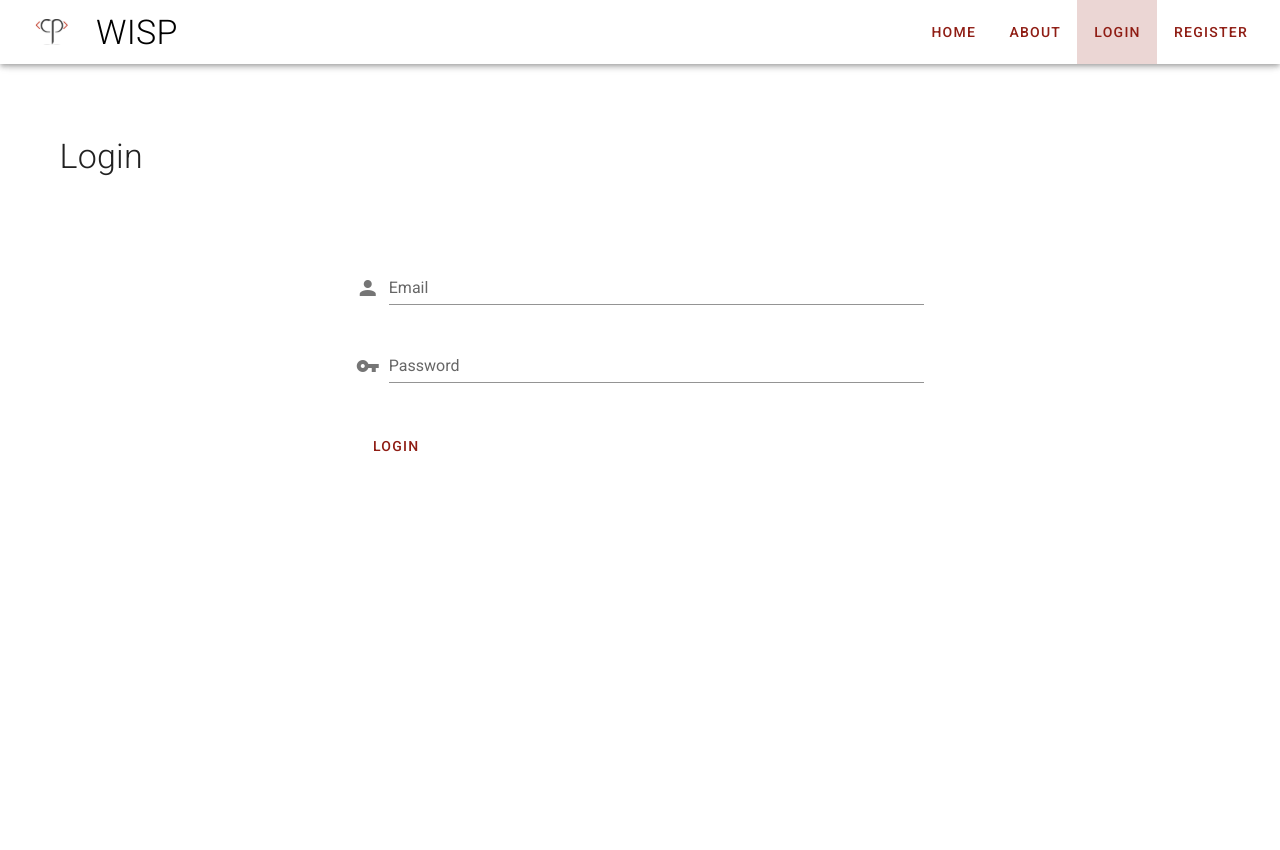
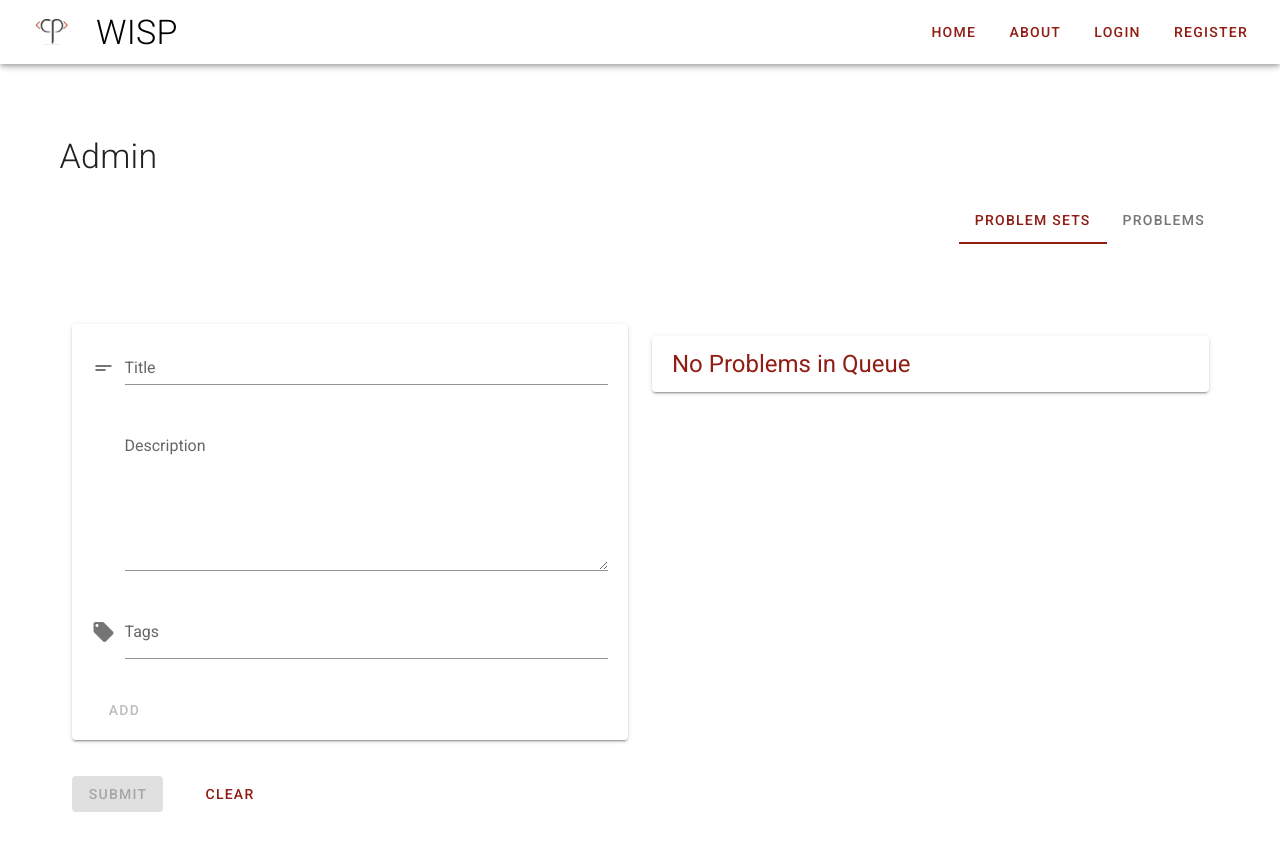
Before and after one commit to competemcgill/wisp-ui, a Vue app: page /admin in a window 1280 px wide. Before the commit this address led to /login. Shown: the top 850 px of the page. Before the commit the page ends 800 px from the top, so only its background shows below. Built offline with nearby package versions, Linux system fonts and the light colour scheme.

Commit message:
refactor: factor magic strings from Admin view

```diff
--- a/src/locales/en.json
+++ b/src/locales/en.json
@@ -12,5 +12,26 @@
     "compete-mcgill-events": "We organize lots of events year-round to train your DS and Algorithms Skills, both so that you can compete and for your future careers!",
     "compete-mcgill-training": "We also help you train your technical skills. From Software Engineering to Functional Programming to Security, you'll get a lot of practice that you can apply to your personal events as well!",
     "compete-mcgill-is-fun":"Competitive Programming is fun, but you also need to get a job! We organize lots of workshops and mock interview sessions to give you a helping hand in getting that internship / job!",
-    "compete-mcgill-internships": "Members Interning and Working At: Amazon, Google, Microsoft and lots more!"
+    "compete-mcgill-internships": "Members Interning and Working At: Amazon, Google, Microsoft and lots more!",
+
+    "admin": "Admin",
+    "problem-sets": "Problem Sets",
+    "problems": "Problems",
+
+    "add": "add",
+    "submit": "submit",
+    "clear": "clear",
+    "no-problems-in-queue": "No Problems in Queue",
+    "platform": "Platform",
+    "platform-id": "Platform ID",
+    "platform-codeforces": "CODEFORCES",
+    "platform-other": "OTHER",
+    "difficulty": "Difficulty",
+    "easy": "easy",
+    "medium": "medium",
+    "hard": "hard",
+    "title": "Title",
+    "description": "Description",
+    "tags": "Tags",
+    "link": "Link"
 }
--- a/src/router/index.js
+++ b/src/router/index.js
@@ -116,8 +116,8 @@ const routes = [
     name: "Admin",
     component: Admin,
     meta: {
-      guest: false,
-      admin: true
+      guest: true
+      // admin: true
     }
   }
 ];
--- a/src/views/Admin/Index.vue
+++ b/src/views/Admin/Index.vue
@@ -2,11 +2,11 @@
   <div class="admin">
     <v-container class="my-5">
       <h1 class="my-5 display-1 font-weight-light">
-        Admin
+        {{ $t("admin") }}
       </h1>
       <v-tabs background-color="white" color="primary" right>
-        <v-tab>Problem Sets</v-tab>
-        <v-tab>Problems</v-tab>
+        <v-tab>{{ $t("problem-sets") }}</v-tab>
+        <v-tab>{{ $t("problems") }}</v-tab>
 
         <v-tab-item>
           <v-container fluid>
--- a/src/views/Admin/components/ProblemForm.vue
+++ b/src/views/Admin/components/ProblemForm.vue
@@ -7,7 +7,7 @@
             <v-text-field
               name="title"
               class="mb-3"
-              label="Title"
+              :label="$t('title')"
               v-model="problem.title"
               prepend-icon="mdi-text-short"
             ></v-text-field>
@@ -15,16 +15,16 @@
             <v-autocomplete
               name="platform"
               class="mb-3"
-              label="Platform"
+              :label="$t('platform')"
               v-model="problem.source"
-              :items="['CODEFORCES', 'OTHER']"
+              :items="[$t('platform-codeforces'), $t('platform-other')]"
               prepend-icon="mdi-text-short"
             ></v-autocomplete>
 
             <v-text-field
               name="platformId"
               class="mb-3"
-              label="Platform ID"
+              :label="$t('platform-id')"
               v-model="problem.platformId"
               hint="<contest ID><problem ID> e.g. 1234G"
               prepend-icon="mdi-text-short"
@@ -33,7 +33,7 @@
             <v-text-field
               name="link"
               class="mb-3"
-              label="Link"
+              :label="$t('link')"
               v-model="problem.sourceLink"
               prepend-icon="mdi-text-short"
             ></v-text-field>
@@ -41,9 +41,9 @@
             <v-autocomplete
               name="difficulty"
               class="mb-3"
-              label="Difficulty"
+              :label="$t('difficulty')"
               v-model="problem.difficulty"
-              :items="['easy', 'medium', 'hard']"
+              :items="[$t('easy'), $t('medium'), $t('hard')]"
               prepend-icon="mdi-text-short"
             ></v-autocomplete>
 
@@ -51,7 +51,7 @@
               multiple
               v-model="problem.problemSetIds"
               :items="problemSetAutocomplete"
-              label="Problem Sets"
+              :label="$t('problem-sets')"
               append-icon
               chips
               prepend-icon="mdi-tag"
@@ -62,7 +62,7 @@
               :disabled="!addRestriction"
               @click="addProblemToQueue()"
               class="background mx-0 mt-3 primary--text text-uppercase"
-              >add</v-btn
+              >{{ $t("add") }}</v-btn
             >
           </v-card>
         </v-col>
@@ -77,16 +77,16 @@
             :disabled="problems.length == 0"
             @click="submitProblems()"
             class="mt-3 mr-5 primary text-uppercase"
-            >submit</v-btn
-          >
+            >{{ $t("submit") }}
+          </v-btn>
         </v-col>
         <v-col cols="12" sm="2">
           <v-btn
             text
             @click="clearForms()"
             class="mt-3 primary--text text-uppercase mx-5"
-            >clear</v-btn
-          >
+            >{{ $t("clear") }}
+          </v-btn>
         </v-col>
       </v-row>
     </v-col>
@@ -94,7 +94,7 @@
     <v-col cols="12" sm="6" class="my-5 py-5">
       <v-card class="py-3 px-5">
         <h1 class="primary--text headline" v-if="problems.length == 0">
-          No Problems in Queue
+          {{ $t("no-problems-in-queue") }}
         </h1>
         <v-row v-for="(p, index) in problems" :key="index">
           <v-col cols="12" class="py-0">
@@ -118,7 +118,8 @@
             <v-row>
               <v-col cols="12" class="pt-0">
                 <h1>
-                  <span class="title primary--text text-truncate">Title: </span
+                  <span class="title primary--text text-truncate"
+                    >{{ $t("title") }}: </span
                   ><span class="subtitle-1 grey--text">{{ p.title }}</span>
                 </h1>
               </v-col>
@@ -127,7 +128,7 @@
               <v-col cols="12" class="py-0">
                 <h1>
                   <span class="title primary--text text-truncate"
-                    >Platform: </span
+                    >{{ $t("Platform") }}: </span
                   ><span class="subtitle-1 grey--text">{{ p.source }}</span>
                 </h1>
               </v-col>
--- a/src/views/Admin/components/ProblemSetForm.vue
+++ b/src/views/Admin/components/ProblemSetForm.vue
@@ -7,7 +7,7 @@
             <v-text-field
               name="title"
               class="mb-3"
-              label="Title"
+              :label="$t('title')"
               v-model="problemSet.title"
               prepend-icon="mdi-text-short"
             ></v-text-field>
@@ -15,7 +15,7 @@
             <v-textarea
               name="description"
               class="mb-3"
-              label="Description"
+              :label="$t('description')"
               v-model="problemSet.description"
               prepend-icon="mdi-text-subject"
             ></v-textarea>
@@ -23,7 +23,7 @@
             <v-combobox
               multiple
               v-model="problemSet.tags"
-              label="Tags"
+              :label="$t('tags')"
               append-icon
               chips
               deletable-chips
@@ -35,8 +35,8 @@
               :disabled="!addRestriction"
               @click="addProblemSetToQueue()"
               class="background mx-0 mt-3 primary--text text-uppercase"
-              >add</v-btn
-            >
+              >{{ $t("add") }}
+            </v-btn>
           </v-card>
         </v-col>
       </v-row>
@@ -50,16 +50,16 @@
             :disabled="problemSets.length == 0"
             @click="submitProblemSets()"
             class="mt-3 mr-5 primary text-uppercase"
-            >submit</v-btn
-          >
+            >{{ $t("submit") }}
+          </v-btn>
         </v-col>
         <v-col cols="12" sm="2">
           <v-btn
             text
             @click="clearForms()"
             class="mt-3 primary--text text-uppercase mx-5"
-            >clear</v-btn
-          >
+            >{{ $t("clear") }}
+          </v-btn>
         </v-col>
       </v-row>
     </v-col>
@@ -67,7 +67,7 @@
     <v-col cols="12" sm="6" class="my-5 py-5">
       <v-card class="py-3 px-5">
         <h1 class="primary--text headline" v-if="problemSets.length == 0">
-          No Problem Sets in Queue
+          {{ $t("no-problems-in-queue") }}
         </h1>
         <v-row v-for="(ps, index) in problemSets" :key="index">
           <v-col cols="12" class="py-0">
@@ -91,7 +91,8 @@
             <v-row>
               <v-col cols="12" class="pt-0">
                 <h1>
-                  <span class="title primary--text text-truncate">Title: </span
+                  <span class="title primary--text text-truncate"
+                    >{{ $t("title") }}: </span
                   ><span class="subtitle-1 grey--text">{{ ps.title }}</span>
                 </h1>
               </v-col>
@@ -100,7 +101,7 @@
               <v-col cols="12" class="py-0">
                 <h1>
                   <span class="title primary--text text-truncate"
-                    >Description: </span
+                    >{{ $t("description") }}: </span
                   ><span class="subtitle-1 grey--text">{{
                     ps.description
                   }}</span>
```
